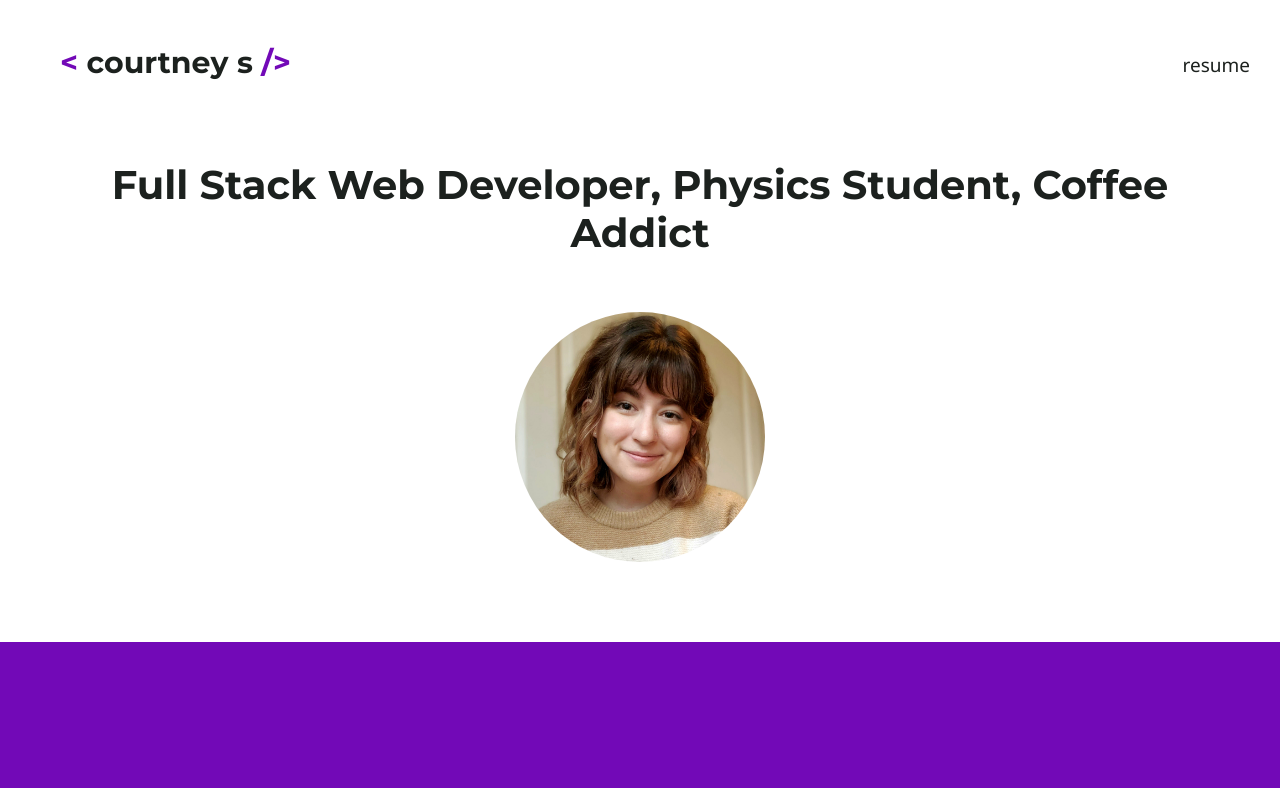
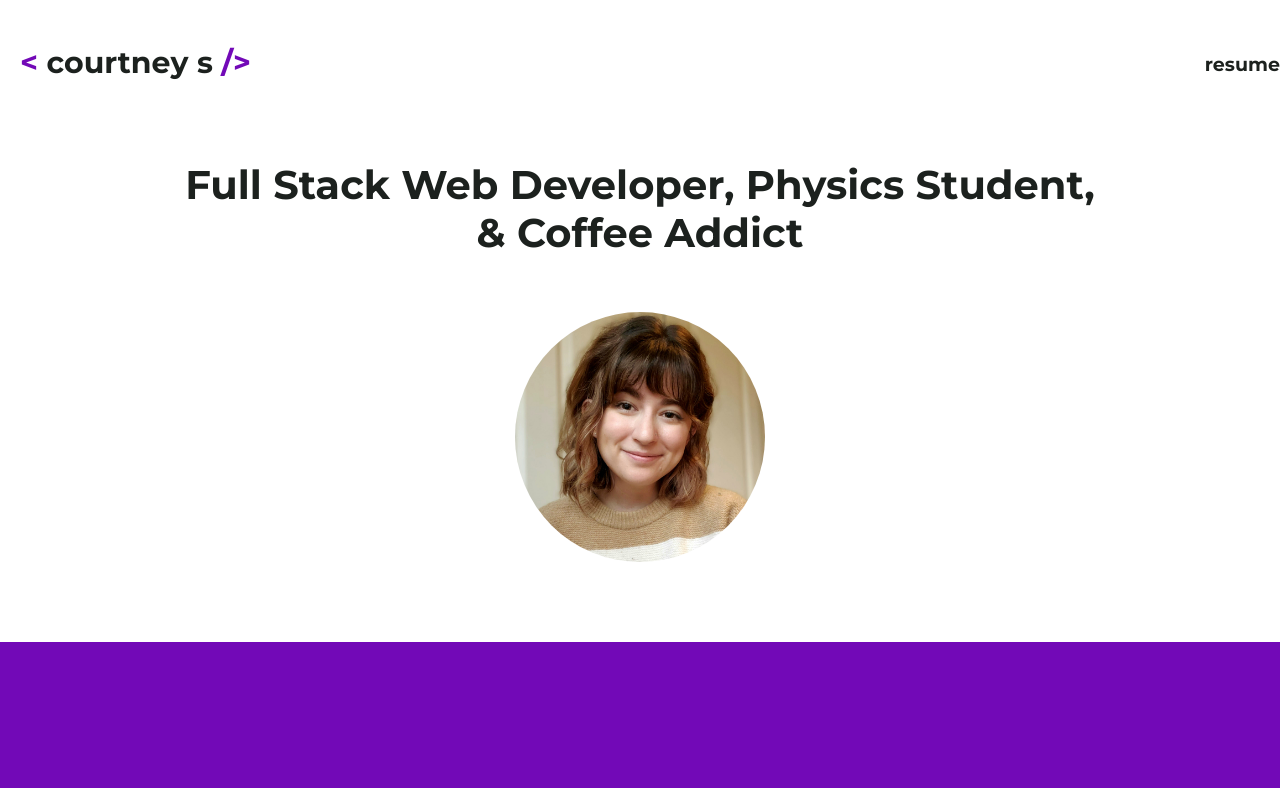
Before and after one commit to struelensc/react-portfolio, a React (Create React App) app: page / in a window 1280 px wide. Shown: the top 788 px of the page. Built offline with nearby package versions, Linux system fonts and the light colour scheme.

Commit message:
changed header styling and fixed some responsive issues

```diff
--- a/src/components/Header.js
+++ b/src/components/Header.js
@@ -4,16 +4,18 @@ import resume from "../files/Resume.pdf";
 
 function Header() {
   return (
-    <nav className="navbar navbar-fixed-top px-5 justify-content-center justify-content-lg-between">
-      <h1 className="px-5 statement-text">
+    <nav>
+      <div className="header-wrapper navbar justify-content-center justify-content-lg-between">
+        <h1 className="statement-text">
           <span className="mainAccent">&lt; </span>
           <span>courtney s</span>
           <span className="mainAccent"> /&gt;</span>
         </h1>
 
-      <a href={resume} target="_blank">
+        <a href={resume} className="statement-text" target="_blank">
           resume
         </a>
+      </div>
     </nav>
   );
 }
--- a/src/components/sections/Greeting.js
+++ b/src/components/sections/Greeting.js
@@ -6,11 +6,12 @@ import "../../styles/greeting.css";
 
 export default function About() {
   return (
-    <section className="p-5 d-flex justify-content-center" id="greeting">
+    <section className="p-md-5 p-2 d-flex justify-content-center" id="greeting">
       <Container className="d-flex flex-column align-items-center">
         <div className="text-center">
           <h1 className="statement-text">
-            Full Stack Web Developer, Physics Student, Coffee Addict
+            Full Stack Web Developer, Physics Student,
+            <br />& Coffee Addict
           </h1>
         </div>
         <div className="profilePhotoContainer">
--- a/src/styles/greeting.css
+++ b/src/styles/greeting.css
@@ -29,3 +29,9 @@
 .vectorContainer {
   max-height: 100%;
 }
+
+@media (max-width: 769px) {
+  #greeting h1 {
+    font-size: 3rem;
+  }
+}
--- a/src/styles/header.css
+++ b/src/styles/header.css
@@ -1,26 +1,26 @@
+nav {
+  max-width: 1344px;
+  margin: 0 auto;
+}
+
+.header-wrapper {
+  display: flex;
+  align-items: center;
+}
+
 nav h1 {
   padding: 4rem 2rem;
-  font-family: "Notable", sans-serif;
   font-size: 30px;
   font-weight: 700;
 }
 
-nav ul {
-  display: flex;
-  justify-content: space-between;
-  min-width: 45rem;
-  padding: 0;
-  list-style-type: none;
-}
+@media (max-width: 769px) {
+  .header-wrapper {
+    flex-direction: column;
+    align-items: center;
+  }
 
-@media (min-width: 1035px) {
-  nav ul {
-    min-width: 55rem;
+  nav a {
+    display: none !important;
   }
 }
-
-nav ul li {
-  position: relative;
-  letter-spacing: 0.5rem;
-  font-size: 19px;
-}
```
Lines whose indentation alone changed are shown as unchanged.
